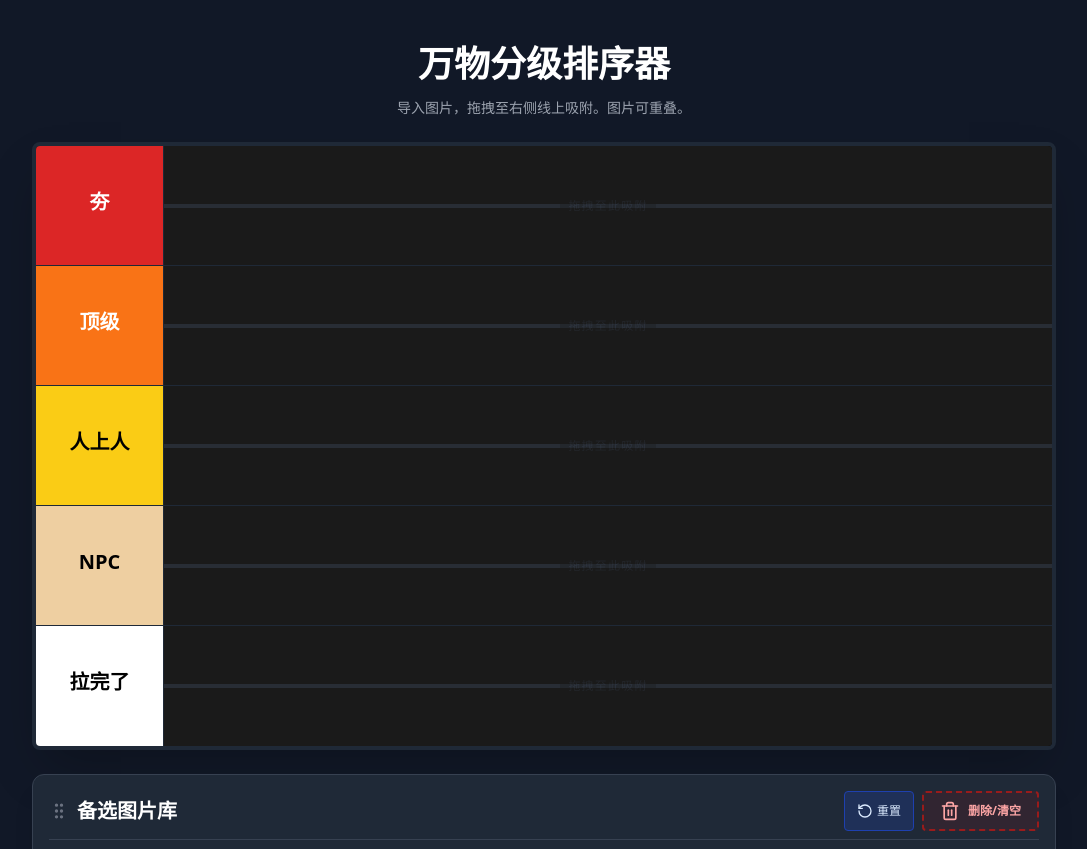
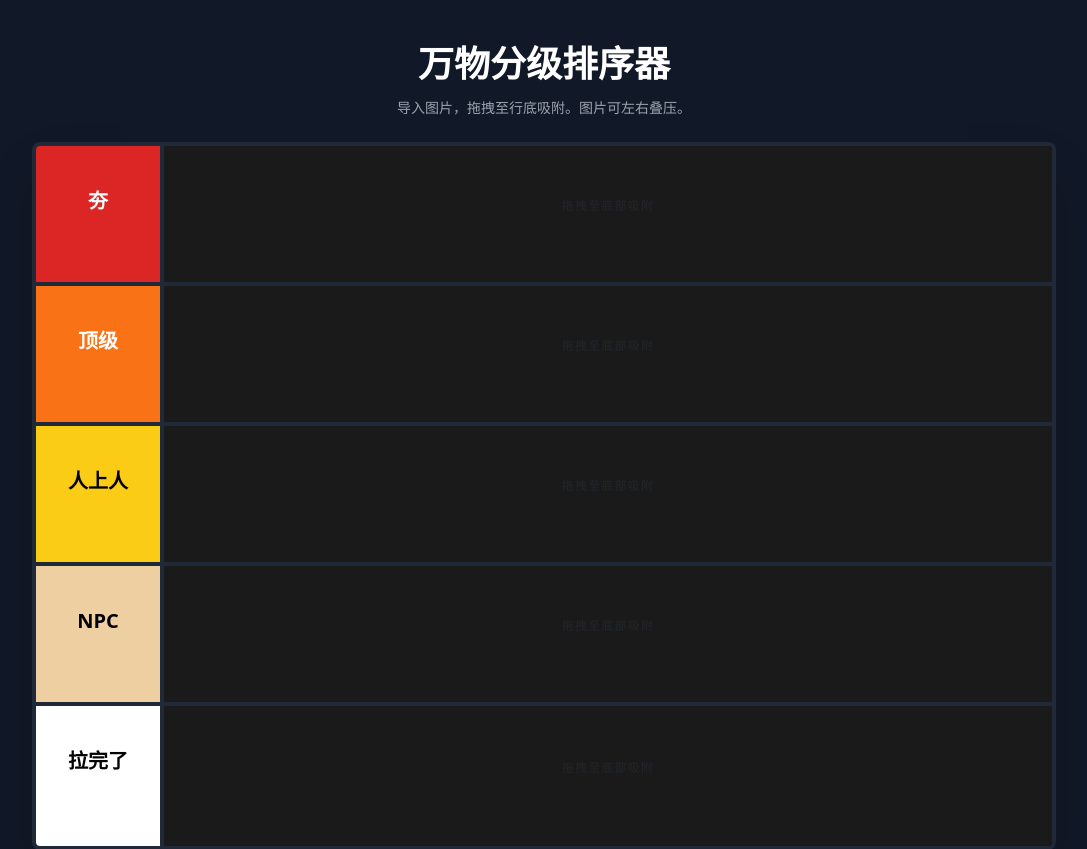
Before and after one commit to namdz3882-svg/zhq, a plain HTML site: page index.html in a window 1280 px wide. Shown: the top 849 px of the page, without its empty margins (96-1183 px from the left). Drawn offline with nearby package versions, Linux system fonts and the light colour scheme.

Commit message:
Update index.html

```diff
--- a/index.html
+++ b/index.html
@@ -94,8 +94,9 @@
             `;
 
             // 如果是在 Tier 中，应用叠压样式 (-ml-6) 和 hover 效果
+            // 修改 hover:-translate-y-2 为更明显的上浮，模拟从架子上拿起来
             const tierStyles = tierId
-                ? `-ml-6 first:ml-0 hover:-translate-y-2 hover:scale-110 hover:z-50 hover:shadow-2xl z-10 border-2 border-[#1a1a1a]`
+                ? `-ml-6 first:ml-0 hover:-translate-y-4 hover:scale-110 hover:z-50 hover:shadow-2xl z-10 border-2 border-[#1a1a1a] origin-bottom`
                 : ``;
 
             return `
@@ -141,9 +142,9 @@
 
             // 2. Tiers HTML
             const tiersHtml = state.tiers.map(tier => `
-                <div class="flex min-h-[120px] border-b border-gray-800 last:border-b-0 relative overflow-hidden">
+                <div class="flex min-h-[140px] border-b-4 border-gray-800 last:border-b-0 relative overflow-hidden">
                     <!-- 左侧标签 -->
-                    <div class="${tier.color} ${tier.textColor} w-24 sm:w-32 flex-shrink-0 flex items-center justify-center border-r border-gray-800 group relative z-20">
+                    <div class="${tier.color} ${tier.textColor} w-24 sm:w-32 flex-shrink-0 flex items-center justify-center border-r-4 border-gray-800 group relative z-20">
                         <textarea
                             oninput="updateTierLabel('${tier.id}', this.value)"
                             class="w-full h-full bg-transparent text-center resize-none border-none focus:ring-0 p-2 flex items-center justify-center overflow-hidden font-black text-lg sm:text-xl leading-tight placeholder-white/50 focus:bg-black/10 transition-colors cursor-text"
@@ -152,26 +153,23 @@
 
                     <!-- 放置区域 -->
                     <div
-                        class="drop-zone flex-1 bg-[#1a1a1a] p-4 flex items-center gap-0 overflow-x-auto tier-scroll relative"
+                        class="drop-zone flex-1 bg-[#1a1a1a] px-4 pb-1 pt-8 flex items-end gap-0 overflow-x-auto tier-scroll relative"
                         data-type="tier"
                         data-id="${tier.id}"
                         ondragover="handleDragOver(event)"
                         ondrop="handleDrop(event, '${tier.id}')"
                     >
-                        <!-- 中间吸附线 (视觉装饰) -->
-                        <div class="absolute left-0 right-0 top-1/2 h-1 bg-gray-700/50 -translate-y-1/2 pointer-events-none z-0"></div>
-
-                        <!-- 物品列表 -->
-                        <div class="flex items-center pl-4 pr-4 z-10 w-full min-w-max">
+                        <!-- 物品列表 (items-end 确保底部对齐) -->
+                        <div class="flex items-end pl-4 pr-4 z-10 w-full min-w-max">
                             ${tier.items.map(item => renderItem(item, tier.id, tier.id)).join('')}
                         </div>
 
-                        ${tier.items.length === 0 ? `<div class="absolute inset-0 flex items-center justify-center pointer-events-none z-0"><span class="text-gray-700 text-xs uppercase tracking-widest opacity-30 select-none bg-[#1a1a1a] px-2">拖拽至此吸附</span></div>` : ''}
+                        ${tier.items.length === 0 ? `<div class="absolute inset-0 flex items-center justify-center pointer-events-none z-0"><span class="text-gray-700 text-xs uppercase tracking-widest opacity-30 select-none bg-[#1a1a1a] px-2 mb-4">拖拽至底部吸附</span></div>` : ''}
                     </div>
                 </div>
             `).join('');
 
-            // 3. Pool Items HTML (Pool 依然保持网格布局，方便查找)
+            // 3. Pool Items HTML
             const poolItemsHtml = state.poolItems.map(item => `
                 <div class="relative group">
                      ${renderItem(item, null, 'pool')}
@@ -195,7 +193,7 @@
                             ${ICONS.edit}
                         </div>
                     </div>
-                    <p class="text-gray-400 text-sm mt-2">导入图片，拖拽至右侧线上吸附。图片可重叠。</p>
+                    <p class="text-gray-400 text-sm mt-2">导入图片，拖拽至行底吸附。图片可左右叠压。</p>
                 </header>
 
                 <!-- 主排序区 -->
```
